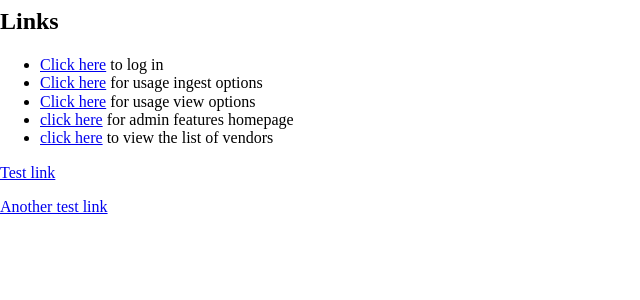
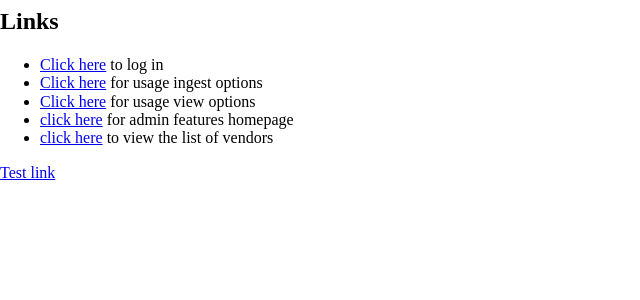
Before and after one commit to ereiskind/nolcat, a Flask app: page / in a window 1280 px wide. Shown: the part 144-444 px from the top of the page, without its empty margins (0-640 px from the left). Run offline with Flask 2, Linux system fonts and the light colour scheme; parts of the project's set-up code (start-up, migrations or seed data) failed here and were passed over; some libraries are stand-ins or nearby versions.

Commit message:
Remove new page for testing

```diff
--- a/nolcat/app.py
+++ b/nolcat/app.py
@@ -230,11 +230,6 @@ def create_app():
         #)
 
 
-    @app.route('/test-page')
-    def test():
-        return "this is the new testing page"
-
-
     return app
 
 
--- a/nolcat/templates/index.html
+++ b/nolcat/templates/index.html
@@ -22,6 +22,5 @@
     </ul>
 
     <p><a href="{{ url_for('download_file') }}">Test link</a></p>
-    <p><a href="{{ url_for('test') }}">Another test link</a></p>
 </body>
 </html>
```
